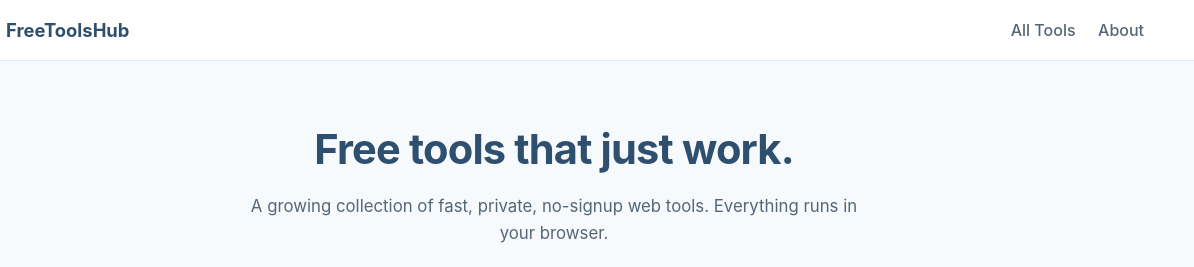
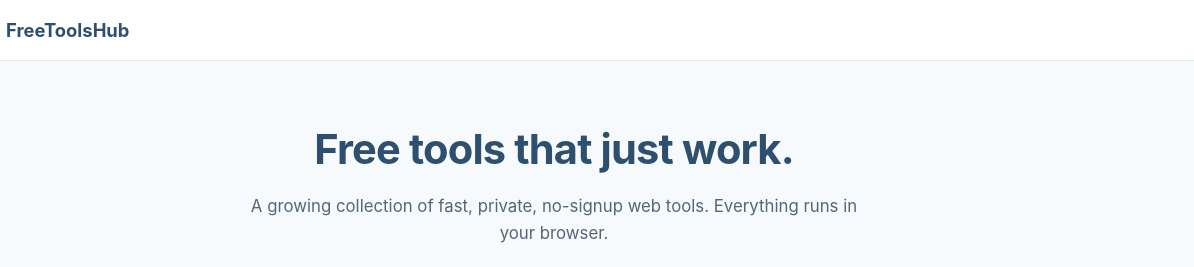
Before and after one commit to rehankhanzahid789/FreeToolsHub, a plain HTML site: page index.html in a window 1280 px wide. Shown: the top 267 px of the page, 86-1280 px from the left. Drawn offline with Linux system fonts and the light colour scheme.

Commit message:
Removed About page

```diff
--- a/index.html
+++ b/index.html
@@ -15,8 +15,7 @@
         <span>FreeToolsHub</span>
       </a>
       <nav class="site-nav">
-        <a href="index.html">All Tools</a>
-        <a href="#about">About</a>
+
       </nav>
     </div>
   </header>
```
